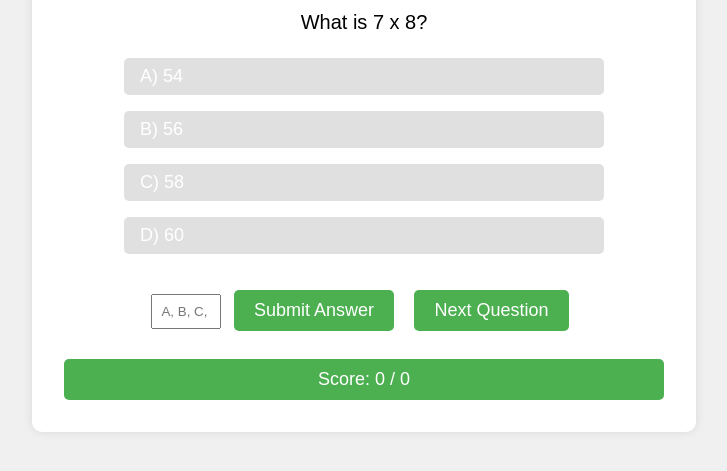
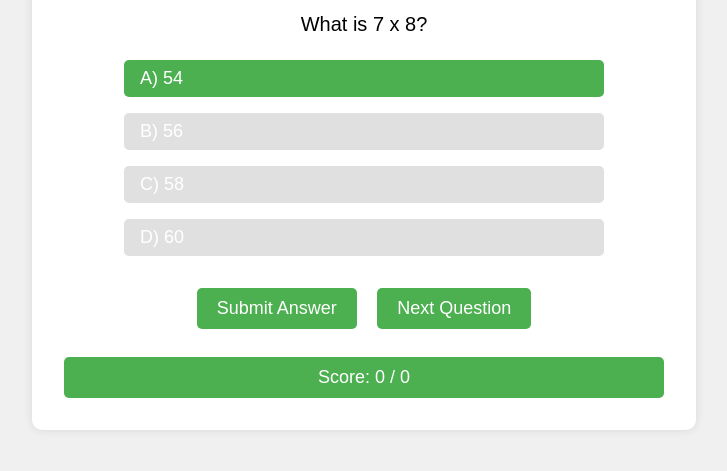
Before and after one commit to IlhanYen/AdaLovelaceMyQueen, a website: page quiz_question.html in a window 1280 px wide. Both pictures are taken after a click on the button "A) 54". Shown: the part 253-724 px from the top of the page, without its empty margins (276-1003 px from the left). Drawn offline with Linux system fonts and the light colour scheme.

Commit message:
Update quiz_question.html

```diff
--- a/quiz_question.html
+++ b/quiz_question.html
@@ -53,10 +53,9 @@
         .option:hover {
             background-color: #d0d0d0;
         }
-        #teacherInput {
-            margin-top: 1rem;
-            padding: 0.5rem;
-            width: 50px;
+        .option.selected {
+            background-color: #4CAF50;
+            color: white;
         }
         button {
             font-size: 18px;
@@ -88,7 +87,6 @@
         <div id="topic"></div>
         <div id="question"></div>
         <div class="options" id="options"></div>
-        <input type="text" id="teacherInput" placeholder="A, B, C, or D" maxlength="1">
         <button onclick="checkAnswer()">Submit Answer</button>
         <button onclick="nextQuestion()">Next Question</button>
         <div id="scoreBanner">Score: 0 / 0</div>
@@ -173,6 +171,7 @@
         let currentQuestionIndex = -1;
         let score = 0;
         let totalQuestions = 0;
+        let selectedAnswer = null;
 
         function displayQuestion() {
             const question = questions[currentQuestionIndex];
@@ -184,20 +183,35 @@
                 const button = document.createElement('button');
                 button.className = 'option';
                 button.textContent = option;
+                button.onclick = () => selectOption(option.charAt(0));
                 optionsContainer.appendChild(button);
+            });
+            selectedAnswer = null;
+        }
+
+        function selectOption(answer) {
+            selectedAnswer = answer;
+            const options = document.querySelectorAll('.option');
+            options.forEach(option => {
+                option.classList.remove('selected');
+                if (option.textContent.charAt(0) === answer) {
+                    option.classList.add('selected');
+                }
             });
         }
 
         function nextQuestion() {
             currentQuestionIndex = (currentQuestionIndex + 1) % questions.length;
             displayQuestion();
-            document.getElementById('teacherInput').value = '';
         }
 
         function checkAnswer() {
-            const teacherInput = document.getElementById('teacherInput').value.toUpperCase();
+            if (selectedAnswer === null) {
+                alert('Please select an answer before submitting.');
+                return;
+            }
             const correctAnswer = questions[currentQuestionIndex].correctAnswer;
-            if (teacherInput === correctAnswer) {
+            if (selectedAnswer === correctAnswer) {
                 alert('Correct answer!');
                 score++;
             } else {
```
